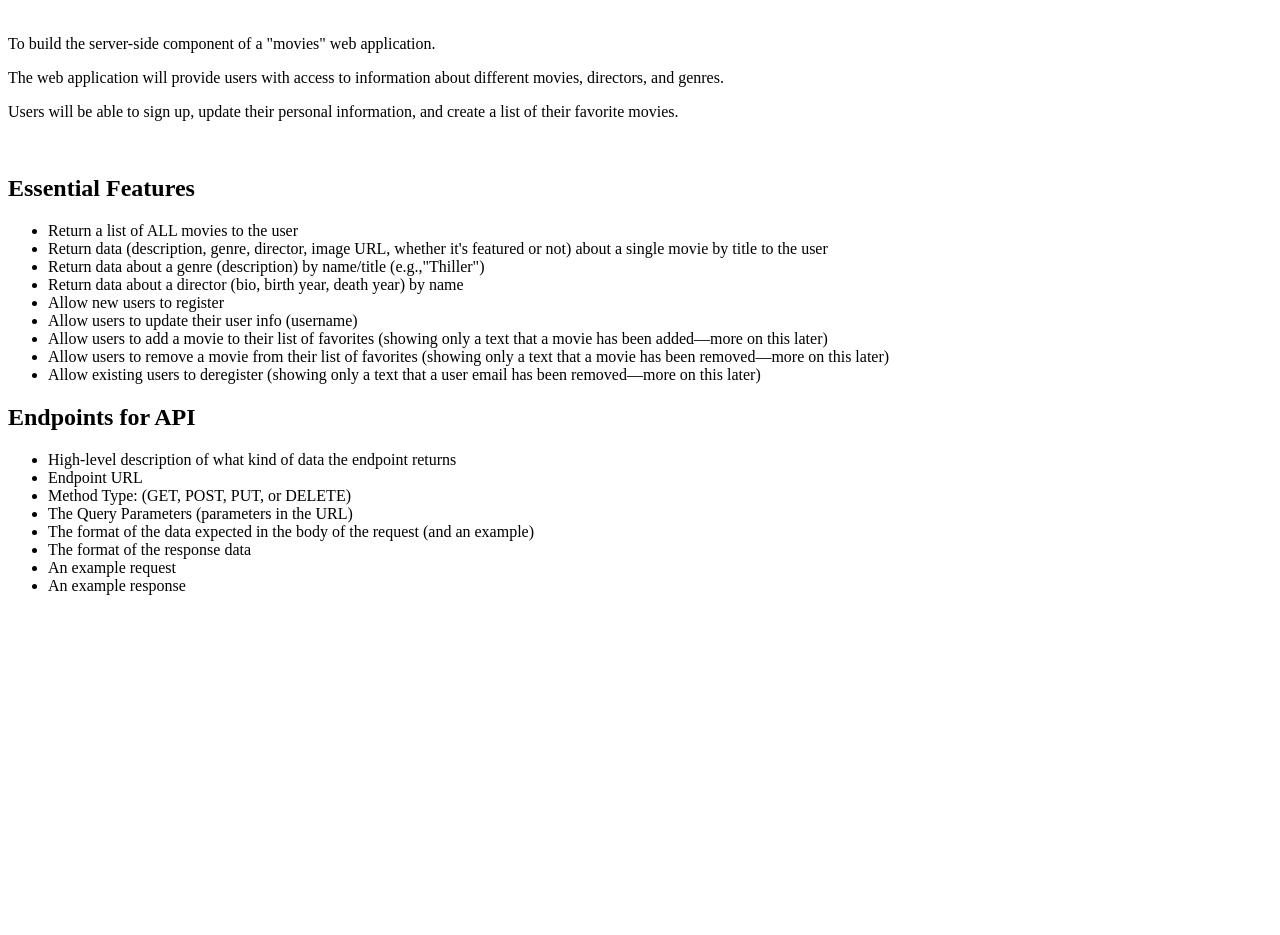
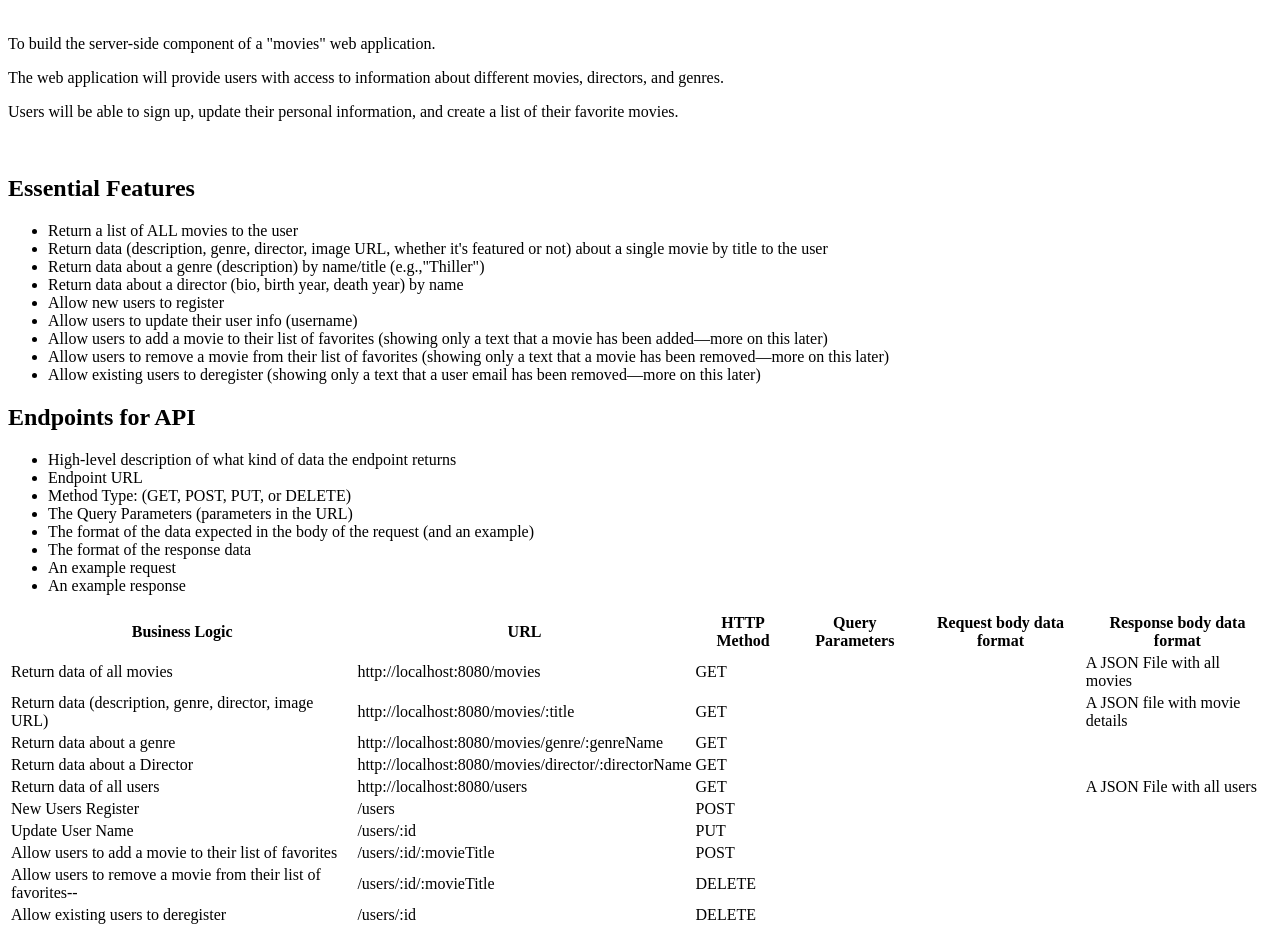
Before and after one commit to humblehustler94/myFlixx, a website: page public/documentation.html in a window 1280 px wide. Shown: the part 79-1014 px from the top of the page. Before the commit the page ends 800 px from the top, so only its background shows below. Drawn offline with Linux system fonts and the light colour scheme.

```diff
--- a/public/documentation.html
+++ b/public/documentation.html
@@ -45,6 +45,114 @@
         <li>An example response</li>
     </ul>
 
+    <table>
+        <thead>
+            <tr>
+                <th>Business Logic</th>
+                <th>URL</th>
+                <th>HTTP Method</th>
+                <th>Query Parameters</th>
+                <th>Request body data format</th>
+                <th>Response body data format</th>
+            </tr>
+        </thead>
+        <tbody>
+            <!-- Get ALL movies-->
+            <tr>
+                <td>Return data of all movies</td>
+                <td>http://localhost:8080/movies</td>
+                <td>GET</td>
+                <td></td>
+                <td></td>
+                <td>A JSON File with all movies</td>
+            </tr>
+            <tr>
+                <!--Return data (description, genre, director, image URL) -->
+                <td>Return data (description, genre, director, image URL)</td>
+                <td>http://localhost:8080/movies/:title</td>
+                <td>GET</td>
+                <td></td>
+                <td></td>
+                <td>A JSON file with movie details</td>
+            </tr>
+            <!-- Return data about a genre (descripition) by name/title ("Thiller")-->
+            <tr>
+                <td>Return data about a genre</td>
+                <td>http://localhost:8080/movies/genre/:genreName</td>
+                <td>GET</td>
+                <td></td>
+                <td></td>
+                <td></td>
+            </tr>
+            <tr>
+                <!--Return data about a Director (bio, birth year, death year) by name-->
+                <td>Return data about a Director</td>
+                <td>http://localhost:8080/movies/director/:directorName</td>
+                <td>GET</td>
+                <td></td>
+                <td></td>
+                <td></td>
+            </tr>
+            <!-- Get ALL Users-->
+            <tr>
+                <td>Return data of all users</td>
+                <td>http://localhost:8080/users</td>
+                <td>GET</td>
+                <td></td>
+                <td></td>
+                <td>A JSON File with all users</td>
+            </tr>
+            <tr>
+                <!--Allow new users to register-->
+                <td>New Users Register</td>
+                <td>/users</td>
+                <td>POST</td>
+                <td></td>
+                <td></td>
+                <td></td>
+            </tr>
+            <tr>
+                <!--Allow users to update their user info (username)-->
+                <td>Update User Name</td>
+                <td>/users/:id</td>
+                <td>PUT</td>
+                <td></td>
+                <td></td>
+                <td></td>
+            </tr>
+            <tr>
+                <!--Allow users to add a movie to their list of favorites-->
+                <td>Allow users to add a movie to their list of favorites</td>
+                <td>/users/:id/:movieTitle</td>
+                <td>POST</td>
+                <td></td>
+                <td></td>
+                <td></td>
+            </tr>
+            <tr>
+                <!--Allow users to remove a movie from their list of favorites-->
+                <td>Allow users to remove a movie from their list of favorites--</td>
+                <td>/users/:id/:movieTitle</td>
+                <td>DELETE</td>
+                <td></td>
+                <td></td>
+                <td></td>
+            </tr>
+            <tr>
+                <!--Allow existing users to deregister-->
+                <!--showing only a text that a user email has been removed-->
+                <td>Allow existing users to deregister</td>
+                <td>/users/:id</td>
+                <td>DELETE</td>
+                <td></td>
+                <td></td>
+                <td></td>
+            </tr>
+
+        </tbody>
+    </table>
+
+
 
 </body>
 </html>
```
Also changed, not shown: package.json (+9 -2 lines), 1 other file.
